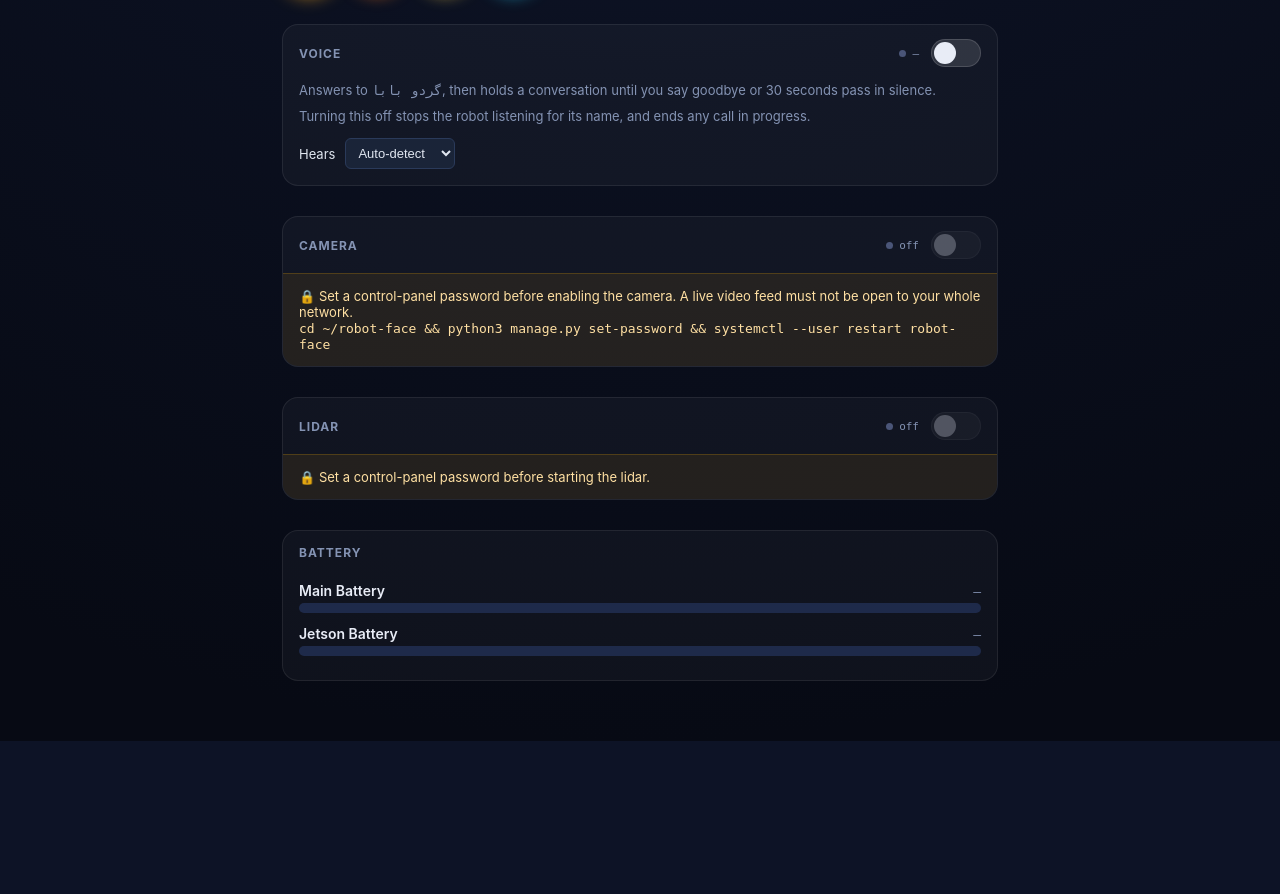
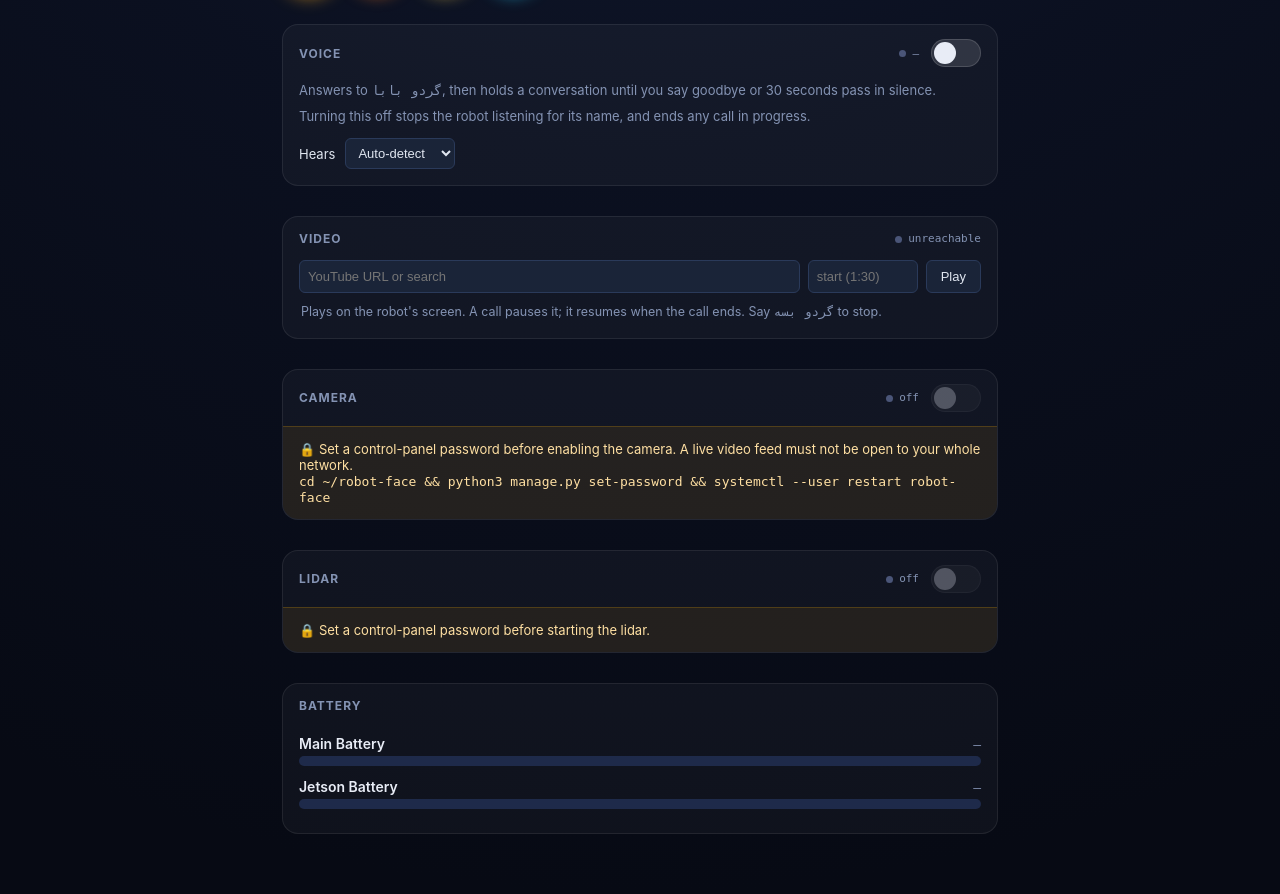
Before and after one commit to rightsum/gerdoo, a Flask app: page /control in a window 1280 px wide. Shown: the part 757-1651 px from the top of the page. Before the commit the page ends 1498 px from the top, so only its background shows below. Run offline with Flask 3, Linux system fonts and the light colour scheme; the visitor is signed in with stand-in values (Sample User, id 1); data that the repository does not hold is empty.

Commit message:
feat(video): a Video card on the control panel
Co-Authored-By: Claude Opus 5 <noreply@anthropic.com>
Claude-Session: https://claude.ai/code/session_018crvdtkzscJBpM3kZT2NbR

```diff
--- a/robot-face/templates/control.html
+++ b/robot-face/templates/control.html
@@ -147,6 +147,39 @@
             <option value="en">English only</option>
           </select>
           <span id="voice-lang-note" style="font-size:12px;color:#8493b3"></span>
+        </div>
+      </div>
+    </section>
+
+    <!-- ---------------- Video ---------------- -->
+    <section class="panel" id="video-panel">
+      <div class="panel-head">
+        <h2>Video</h2>
+        <span class="status" id="vid-status"><span class="led"></span><span id="vid-status-text">idle</span></span>
+      </div>
+      <div class="panel-body">
+        <div style="display:flex;gap:8px;flex-wrap:wrap">
+          <input id="vid-target" placeholder="YouTube URL or search"
+                 style="flex:1;min-width:180px;background:#1a2438;color:#e0e6f0;
+                        border:1px solid #2a3a5a;border-radius:6px;padding:8px;font-size:13px">
+          <input id="vid-start" placeholder="start (1:30)"
+                 style="width:110px;background:#1a2438;color:#e0e6f0;
+                        border:1px solid #2a3a5a;border-radius:6px;padding:8px;font-size:13px">
+          <button id="vid-play" style="cursor:pointer;border:1px solid #2a3a5a;border-radius:6px;
+                  background:#1a2438;color:#e0e6f0;padding:8px 14px;font-size:13px">Play</button>
+        </div>
+        <p class="hint" id="vid-hint">Plays on the robot's screen. A call pauses it;
+          it resumes when the call ends. Say <span style="font-family:ui-monospace,monospace">گردو بسه</span> to stop.</p>
+        <div id="vid-now" style="display:none;margin-top:10px">
+          <div id="vid-title" style="font-size:13px;color:#e0e6f0;margin-bottom:6px"></div>
+          <div style="display:flex;gap:8px;align-items:center">
+            <span id="vid-time" style="font-size:12px;color:#8493b3;font-family:ui-monospace,monospace">0:00 / 0:00</span>
+            <span style="flex:1"></span>
+            <button id="vid-pause" style="cursor:pointer;border:1px solid #2a3a5a;border-radius:6px;
+                    background:#1a2438;color:#e0e6f0;padding:6px 12px;font-size:13px">Pause</button>
+            <button id="vid-stop" style="cursor:pointer;border:1px solid #2a3a5a;border-radius:6px;
+                    background:#1a2438;color:#e0e6f0;padding:6px 12px;font-size:13px">Stop</button>
+          </div>
         </div>
       </div>
     </section>
@@ -332,12 +365,17 @@
     // controls are rendered disabled rather than failing on click.
     // ------------------------------------------------------------------
     {% if has_password %}
-    async function api(path, method) {
-      const r = await fetch(path, { method: method || 'GET' });
+    async function api(path, method, body) {
+      const opts = { method: method || 'GET' };
+      if (body !== undefined) {
+        opts.headers = { 'Content-Type': 'application/json' };
+        opts.body = JSON.stringify(body);
+      }
+      const r = await fetch(path, opts);
       if (r.status === 401) { location.href = '/login'; throw new Error('auth'); }
-      const body = await r.json().catch(() => ({}));
-      if (!r.ok) throw new Error(body.message || body.error || 'request failed');
-      return body;
+      const body_ = await r.json().catch(() => ({}));
+      if (!r.ok) throw new Error(body_.message || body_.error || 'request failed');
+      return body_;
     }
 
     // ---- Voice ----
@@ -550,6 +588,72 @@
 
     {% endif %}
 
+    // ---- Video ----
+    const vidTarget = document.getElementById('vid-target');
+    const vidStart  = document.getElementById('vid-start');
+    const vidNow    = document.getElementById('vid-now');
+    const vidTitle  = document.getElementById('vid-title');
+    const vidTime   = document.getElementById('vid-time');
+    const vidStatus = document.getElementById('vid-status');
+    const vidText   = document.getElementById('vid-status-text');
+    const vidPause  = document.getElementById('vid-pause');
+    let vidPlaying = false;
+
+    function clock(s) {
+      if (s == null) return '0:00';
+      const m = Math.floor(s / 60), r = Math.floor(s % 60);
+      return m + ':' + String(r).padStart(2, '0');
+    }
+
+    function vidReflect(st) {
+      vidPlaying = !!(st && st.playing);
+      vidStatus.classList.toggle('on', vidPlaying);
+      vidText.textContent = st && st.deferred ? 'after the call'
+                          : (vidPlaying ? (st.paused ? 'paused' : 'playing') : 'idle');
+      vidNow.style.display = vidPlaying ? 'block' : 'none';
+      if (vidPlaying) {
+        vidTitle.textContent = st.title || '';
+        vidTime.textContent = clock(st.position) + ' / ' + clock(st.duration);
+        vidPause.textContent = st.paused ? 'Resume' : 'Pause';
+      }
+    }
+
+    document.getElementById('vid-play').addEventListener('click', async () => {
+      const target = vidTarget.value.trim();
+      if (!target) return;
+      try {
+        const d = await api('/api/video/play', 'POST',
+                            { url_or_query: target, start: vidStart.value.trim() });
+        showToast(d.deferred ? 'Plays when the call ends' : ('Playing ' + (d.title || '')));
+        vidTarget.value = '';
+        refreshVideo();
+      } catch (e) { showToast(e.message); }
+    });
+
+    vidPause.addEventListener('click', async () => {
+      try {
+        const st = await api('/api/video/status');
+        await api('/api/video/' + (st.paused ? 'resume' : 'pause'), 'POST');
+        refreshVideo();
+      } catch (e) { showToast(e.message); }
+    });
+
+    document.getElementById('vid-stop').addEventListener('click', async () => {
+      try { await api('/api/video/stop', 'POST'); showToast('Stopped'); refreshVideo(); }
+      catch (e) { showToast(e.message); }
+    });
+
+    async function refreshVideo() {
+      try { vidReflect(await api('/api/video/status')); }
+      catch { vidText.textContent = 'unreachable'; }
+    }
+
+    refreshVideo();
+    // One second while something is playing, so the position moves; slower when
+    // idle, because then there is nothing to watch.
+    setInterval(() => { if (vidPlaying) refreshVideo(); }, 1000);
+    setInterval(refreshVideo, 5000);
+
     // ---- Battery ----
     async function pollBattery() {
       try {
```
